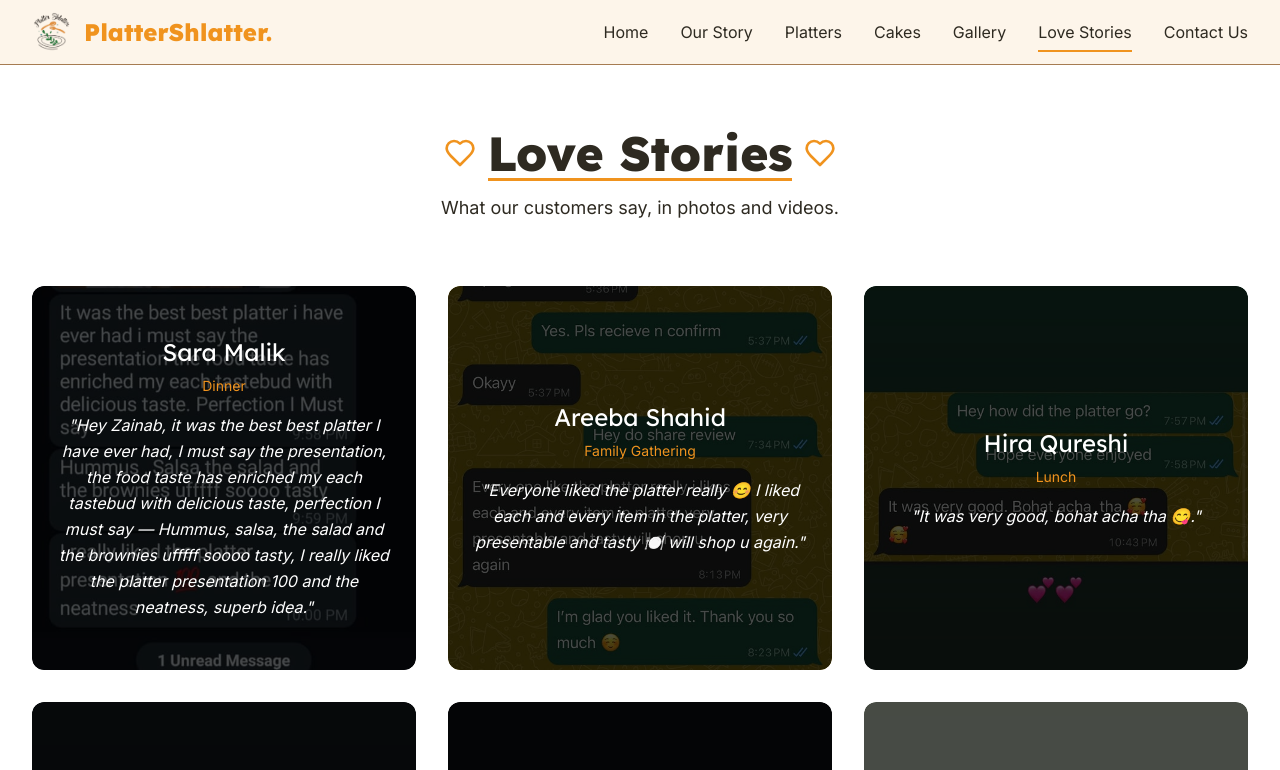
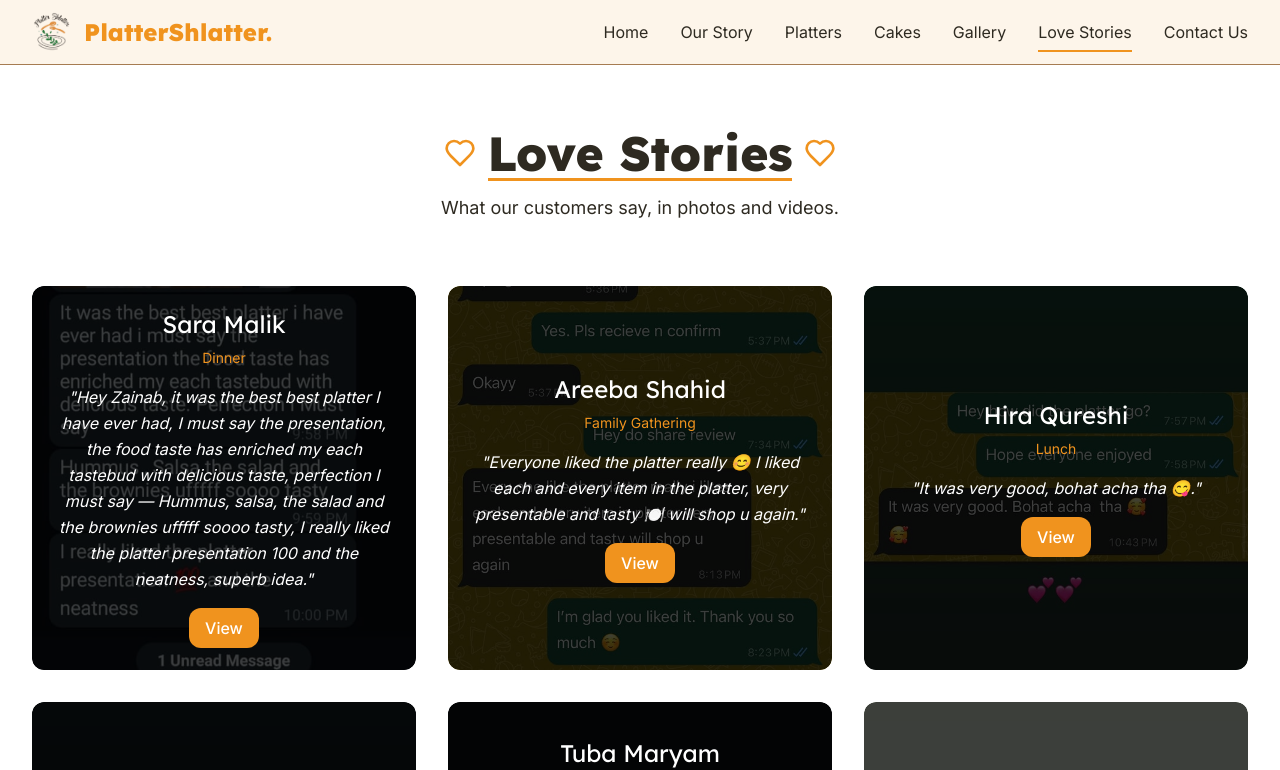
Before and after one commit to yahyabhatti10/platter-shlatter, a Next.js app: page /love-stories in a window 1280 px wide. Shown: the top 770 px of the page. Built offline with nearby package versions, Linux system fonts and the light colour scheme; a web font is replaced by a local one.

Commit message:
fixes in love stories cards

```diff
--- a/app/love-stories/page.tsx
+++ b/app/love-stories/page.tsx
@@ -1,4 +1,5 @@
 "use client";
+
 import { useState } from "react";
 import Image from "next/image";
 import { Heart, X } from "lucide-react";
@@ -170,8 +171,8 @@ export default function LoveStories() {
             <Image
               src={selectedImage}
               alt="Selected review"
-              width={350}
-              height={900}
+              width={400}
+              height={1000}
               className="max-w-full max-h-[80vh] rounded-xl"
             />
           </div>
@@ -199,9 +200,8 @@ export default function LoveStories() {
             {testimonials.map((testimonial, index) => (
               <div
                 key={testimonial.id}
-                className="relative group h-96 rounded-xl overflow-hidden cursor-pointer animate-fade-in-up"
+                className="relative group h-96 rounded-xl overflow-hidden animate-fade-in-up"
                 style={{ animationDelay: `${index * 0.1}s` }}
-                onClick={() => setSelectedImage(testimonial.image)}
               >
                 <Image
                   src={testimonial.image}
@@ -211,7 +211,7 @@ export default function LoveStories() {
                   className="w-full h-full object-cover transition-transform duration-300 group-hover:scale-110 rounded-xl"
                   loading="lazy"
                 />
-                <div className="absolute inset-0 bg-black bg-opacity-70 group-hover:bg-opacity-70 transition-opacity duration-300 rounded-xl">
+                <div className="absolute inset-0 bg-black bg-opacity-75 group-hover:bg-opacity-70 transition-opacity duration-300 rounded-xl">
                   <div className="absolute inset-0 flex flex-col items-center justify-center text-white p-6 text-center">
                     <h3 className="text-2xl font-lexend mb-2">
                       {testimonial.name}
@@ -219,9 +219,18 @@ export default function LoveStories() {
                     <p className="text-sm mb-4 text-accent-orange">
                       {testimonial.event}
                     </p>
-                    <p className="italic leading-relaxed">
+                    <p className="italic leading-relaxed mb-4">
                       "{testimonial.quote}"
                     </p>
+                    <button
+                      onClick={(e) => {
+                        e.stopPropagation();
+                        setSelectedImage(testimonial.image);
+                      }}
+                      className="px-4 py-2 bg-accent-orange text-white rounded-xl hover:bg-opacity-80 transition-colors duration-300 font-medium cursor-pointer"
+                    >
+                      View
+                    </button>
                   </div>
                 </div>
               </div>
```
